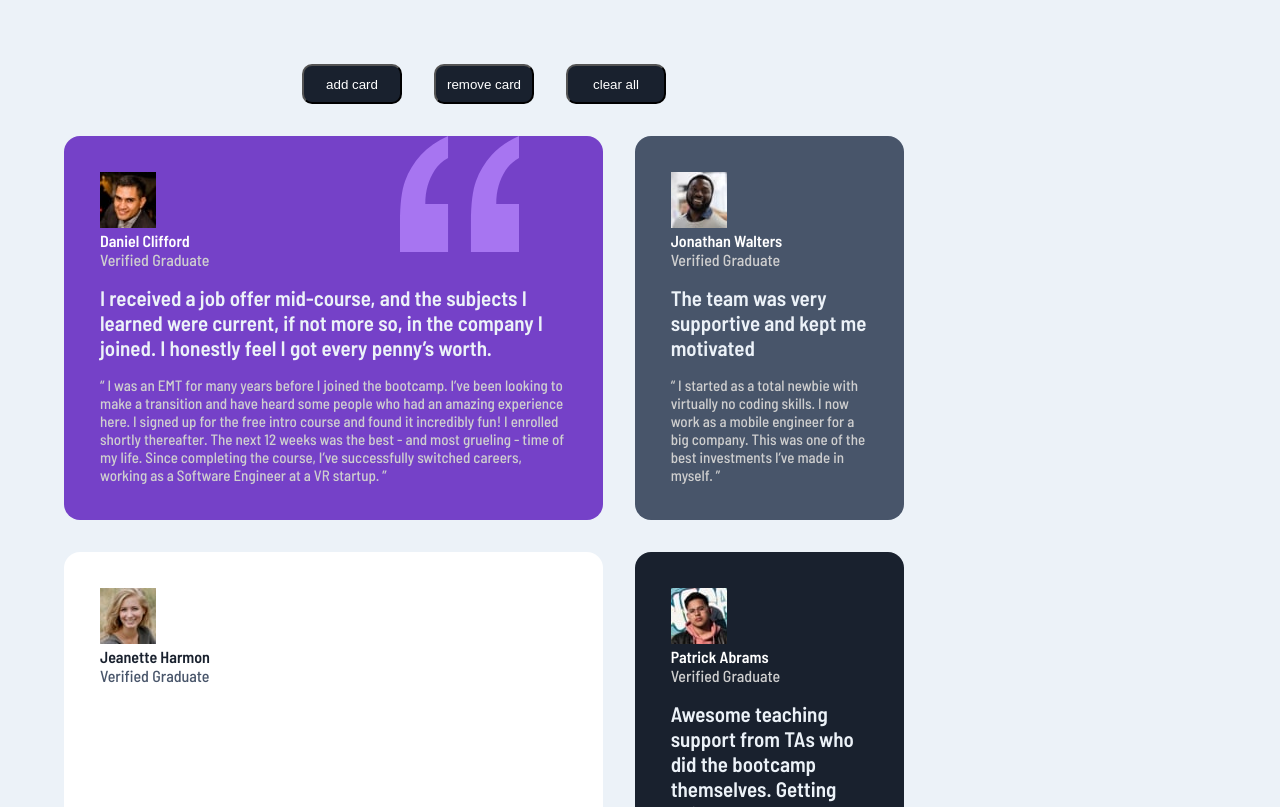
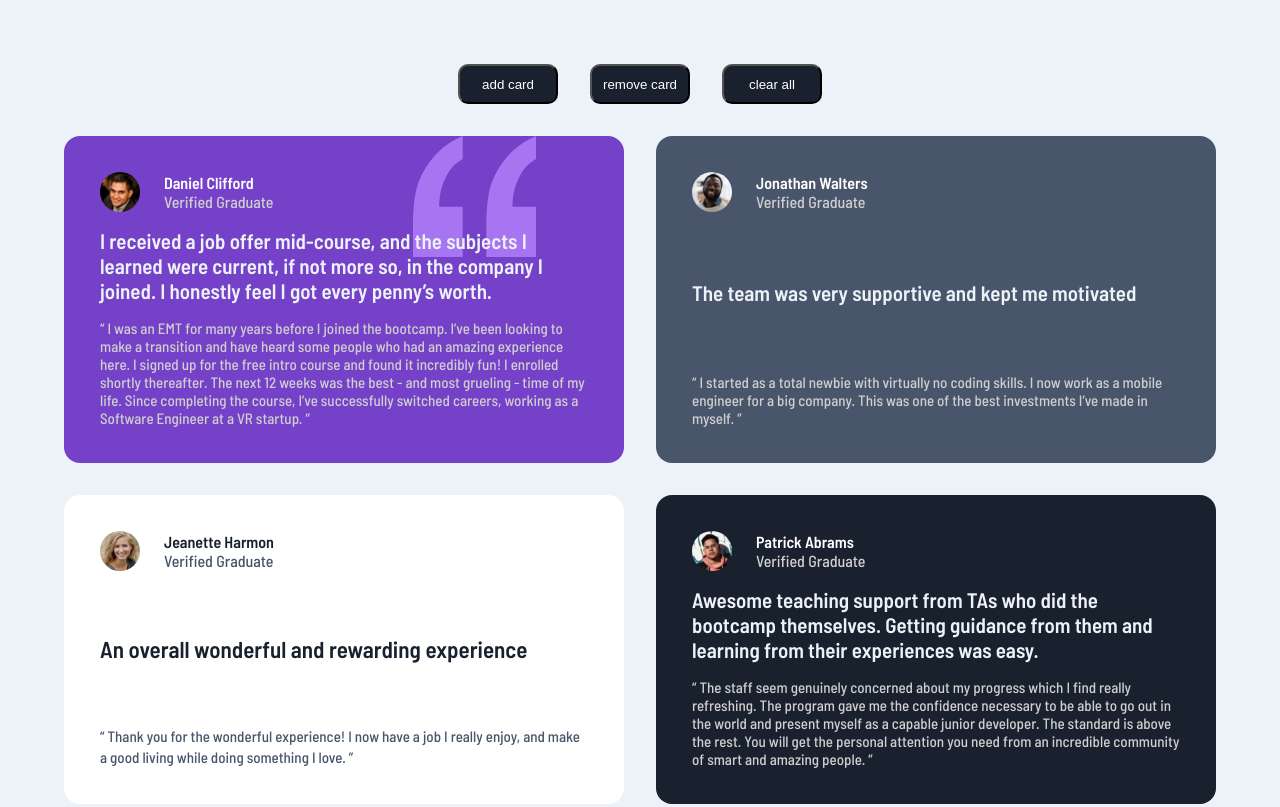
Before and after one commit to Mlipa/testimonials, a plain HTML site: page index.html in a window 1280 px wide. Shown: the top 807 px of the page. Drawn offline with Linux system fonts and the light colour scheme.

Commit message:
ajustes section buttons

```diff
--- a/css/style.css
+++ b/css/style.css
@@ -16,11 +16,10 @@ body {
 }
 
 main {
-    display: grid;
-    grid-template-columns: 3fr 1fr;
+    display: flex;
+    flex-direction: column;
     margin: 64px;
     font-family: 'Barlow Semi Condensed', sans-serif;
-    gap: 32px;
 }
 
 .container-buttons {
@@ -46,15 +45,9 @@ main {
 
 .section-primary {
     display: grid;
-    grid-template-columns: 2fr 1fr;
+	grid-template-columns: repeat( auto-fit, minmax( 450px, 1fr ) );
     gap: 32px;
-}
-
-.section-secundary {
-    display: grid;
-    grid-template-columns: 1fr 2fr;
-    gap: 32px;
-    margin-top: 32px;
+    grid-auto-flow: dense;
 }
 
 .card-violet {
@@ -95,24 +88,15 @@ main {
     justify-content: space-between;
 }
 
-.dates-header-long {
-    display: grid;
-    grid-template-columns: 1fr 5fr;
+.dates-header {
+    display: flex;
+    flex-direction: row;
+    gap: 24px;
 }
 
-.dates-header-short {
-    display: grid;
-    grid-template-columns: 1fr 2fr;
-}
-
-.dates-header-long img {
+.dates-header img {
     border-radius: 50%;
     border-color: 1px solid var(--Moderate-violet);
-    height: 40px;
-}
-
-.dates-header-short img {
-    border-radius: 50%;
     height: 40px;
 }
 
--- a/index.html
+++ b/index.html
@@ -13,8 +13,8 @@
 </head>
 <body>
   <main>
+    <section class="container-buttons"></section>
     <div class="container-primary">
-      <section class="container-buttons"></section>
       <section id="app" class="section-primary"></section>
   </main>
 </body>
```
